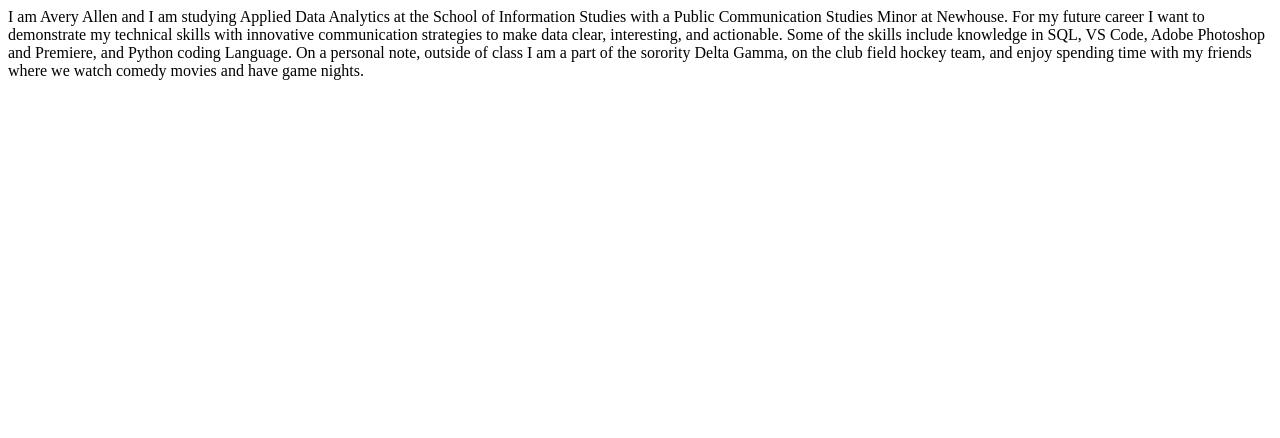
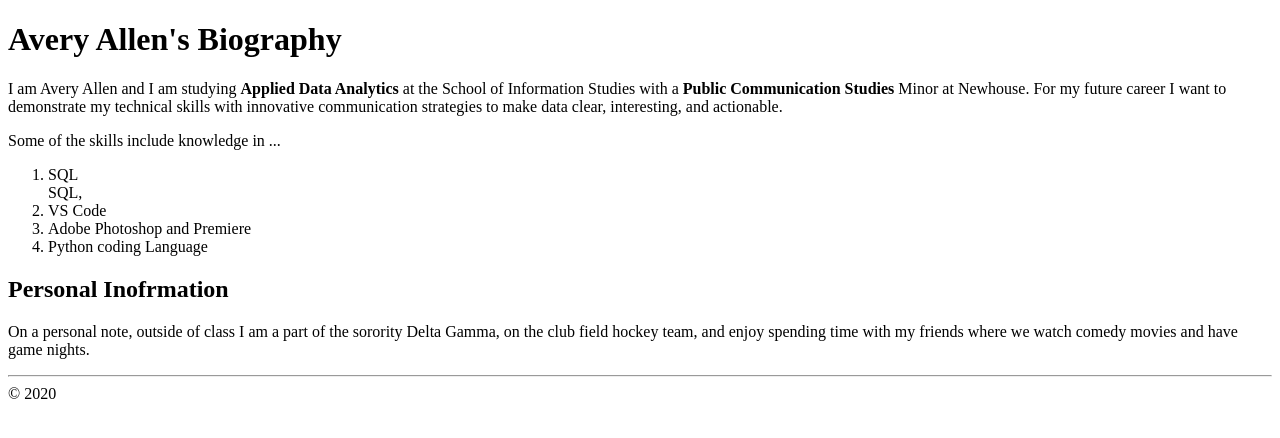
Before and after one commit to avallenn/ist263, a plain HTML site: page lab02/averyallen-bio.html in a window 1280 px wide. Drawn offline with Linux system fonts and the light colour scheme.

Commit message:
lab 2 check

```diff
--- a/lab02/averyallen-bio.html
+++ b/lab02/averyallen-bio.html
@@ -8,6 +8,24 @@
 </head>
 
 <body>
-    I am Avery Allen and I am studying Applied Data Analytics at the School of Information Studies with a Public Communication Studies Minor at Newhouse. For my future career I want to demonstrate my technical skills with innovative communication strategies to make data clear, interesting, and actionable. Some of the skills include knowledge in SQL, VS Code, Adobe Photoshop and Premiere, and Python coding Language. On a personal note, outside of class I am a part of the sorority Delta Gamma, on the club field hockey team, and enjoy spending time with my friends where we watch comedy movies and have game nights.
-</body>
+    <h1>Avery Allen's Biography</h1>
+
+    <p>I am Avery Allen and I am studying <strong>Applied Data
+        Analytics</strong> at the School of Information Studies with
+        a <strong>Public Communication Studies</strong> Minor at Newhouse. For
+        my future career I want to demonstrate my technical skills
+        with innovative communication strategies to make data
+        clear, interesting, and actionable.</p>
+    <p>Some of the skills include knowledge in ...
+        <ol><li>SQL</li>SQL,
+            <li>VS Code</li>
+            <li>Adobe Photoshop and Premiere</li>
+            <li>Python coding Language</li></ol></p>
+
+        <h2>Personal Inofrmation</h2>
+
+        <p>On a personal note, outside of class I am a part of the sorority Delta Gamma, on the club field hockey
+        team, and enjoy spending time with my friends where we watch comedy
+        movies and have game nights.</p>
+<hr> &copy; 2020 </body>
 </html>
```
